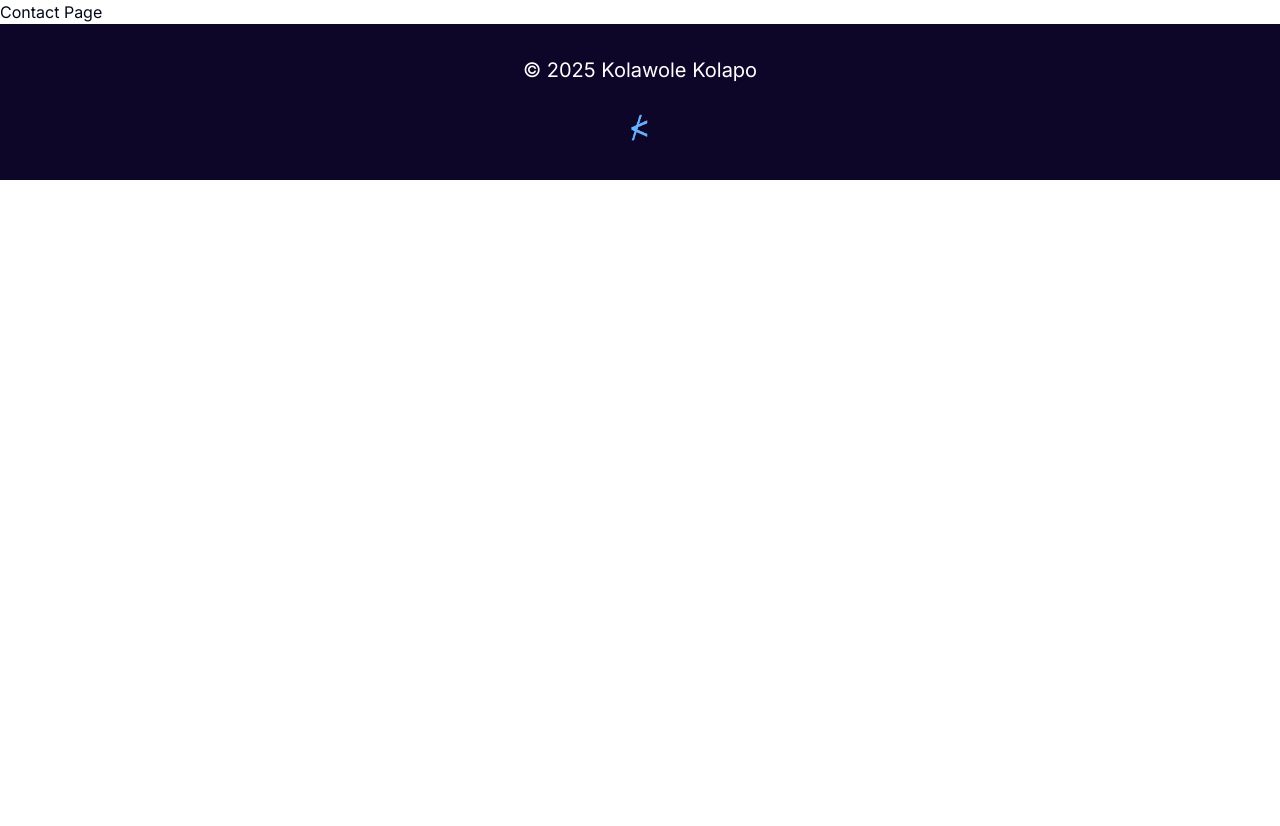
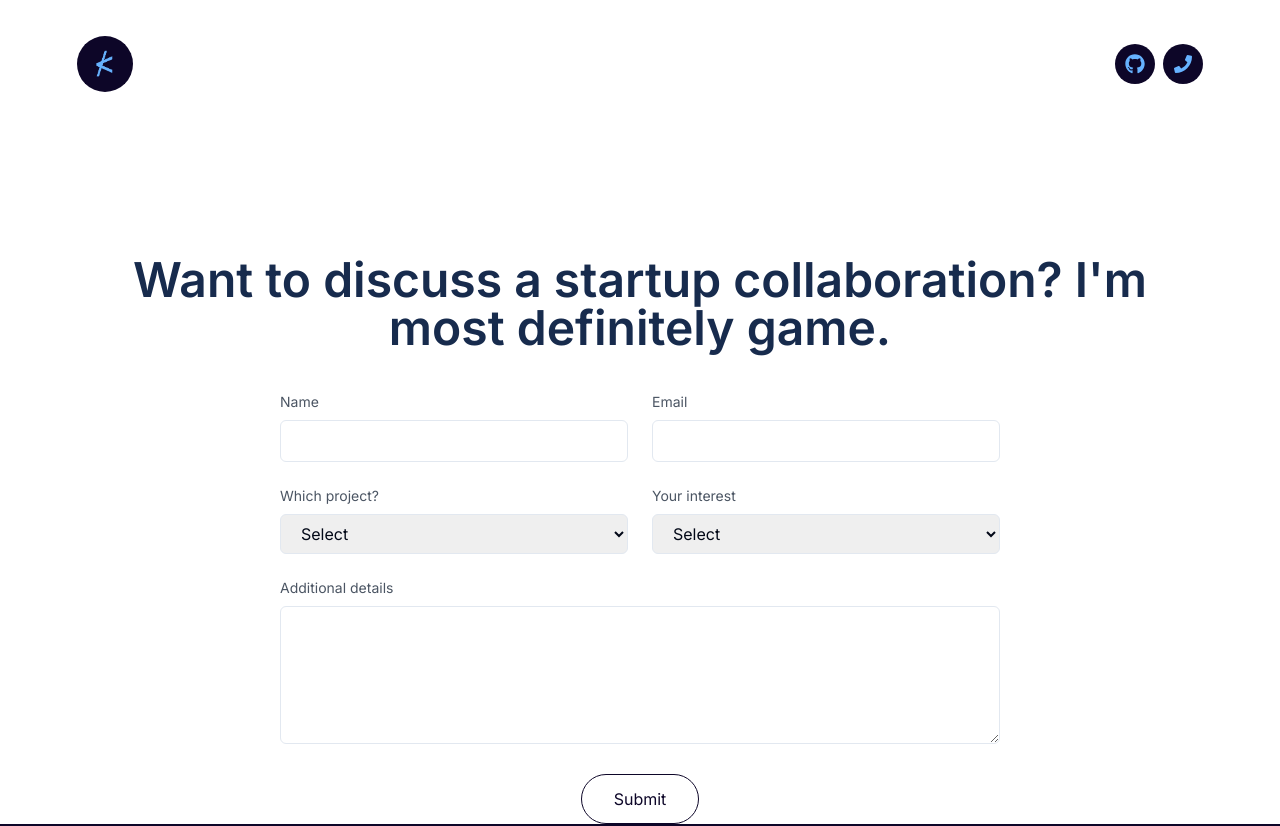
Before and after one commit to Pappy-Vx/kolapo, a Next.js app: page /contact in a window 1280 px wide. Shown: the top 826 px of the page. Before the commit the page ends 800 px from the top, so only its background shows below. Built offline with nearby package versions, Linux system fonts and the light colour scheme.

Commit message:
contact page form developed

```diff
--- a/package.json
+++ b/package.json
@@ -9,6 +9,7 @@
     "lint": "next lint"
   },
   "dependencies": {
+    "@emailjs/browser": "^4.4.1",
     "class-variance-authority": "^0.7.1",
     "clsx": "^2.1.1",
     "framer-motion": "^12.6.0",
--- a/src/app/contact/page.tsx
+++ b/src/app/contact/page.tsx
@@ -1,3 +1,5 @@
+import ContactMe from "@/components/ContactMe"
+
 export const metadata = {
     title: 'Contact • Elizabeth Jikiemi Award-Winning Project Manager and NGO Specialist',
     description: 'Elizabeth Jikiemi is a Super Award-Winning Project Manager and NGO Specialist based in Indiana specializing in branding, design, interactive, and advertising to help challenger brands break through the clutter and outsmart the competition.',
@@ -6,9 +8,7 @@ export const metadata = {
 export default function Contact() {
  return (
 <>
-<div>
-    Contact Page
-</div>
+<ContactMe />
 </>
  )
 }
--- /dev/null
+++ b/src/components/ContactMe.tsx
@@ -0,0 +1,170 @@
+"use client";
+
+import { useRef, useState } from "react";
+import Link from "next/link";
+import Image from "next/image";
+import { motion } from "framer-motion";
+import { FaGithub, FaPhone } from "react-icons/fa";
+import emailjs from "@emailjs/browser";
+
+export default function ContactMe() {
+  const form = useRef<HTMLFormElement>(null);
+  const [isHovered, setIsHovered] = useState(false);
+  const [submitted, setSubmitted] = useState(false);
+  const [error, setError] = useState(false);
+
+  const sendEmail = (e: React.FormEvent) => {
+    e.preventDefault();
+
+    if (form.current) {
+      emailjs
+        .sendForm(
+          "service_x2aghk8",
+          "template_hvrlyxn",
+          form.current,
+          "OIfB_KrmWkKysMQyt" // Replace this with your EmailJS public key
+        )
+        .then(
+          () => {
+            setSubmitted(true);
+            setError(false);
+            form.current?.reset();
+          },
+          () => {
+            setSubmitted(false);
+            setError(true);
+          }
+        );
+    }
+  };
+
+  return (
+    <>
+      <nav className="px-[6%] flex items-center justify-center">
+        <div className="flex h-32 items-center justify-between w-full max-w-[80rem]">
+          <Link
+            href="/"
+            className="logo flex items-center space-x-2 cursor-pointer"
+            onMouseEnter={() => setIsHovered(true)}
+            onMouseLeave={() => setIsHovered(false)}
+          >
+            <div className="h-14 w-14 rounded-full bg-primary flex items-center justify-center">
+              <Image src="/kola.jpg" alt="kola logo" width={40} height={40} />
+            </div>
+            <div className="overflow-hidden flex space-x-1">
+              <motion.span
+                initial={{ x: -20, opacity: 0 }}
+                animate={isHovered ? { x: 0, opacity: 1 } : { x: 20, opacity: 0 }}
+                transition={{ duration: 0.5, ease: "easeInOut" }}
+                className="font-bold"
+              >
+                Kolapo
+              </motion.span>
+              <motion.span
+                initial={{ x: -20, opacity: 0 }}
+                animate={isHovered ? { x: 0, opacity: 1 } : { x: 20, opacity: 0 }}
+                transition={{ duration: 0.5, delay: 0.15, ease: "easeInOut" }}
+                className="font-bold"
+              >
+                Kolawole
+              </motion.span>
+            </div>
+          </Link>
+          <div className="flex items-center flex-row gap-2">
+            <Link
+              href="https://github.com/Pappy-Vx"
+              className="bg-primary rounded-full h-10 w-10 flex items-center justify-center"
+            >
+              <FaGithub className="text-secondary text-xl" />
+            </Link>
+            <Link
+              href="tel:+2349042418998"
+              className="bg-primary rounded-full h-10 w-10 flex items-center justify-center"
+            >
+              <FaPhone className="text-secondary text-lg" />
+            </Link>
+          </div>
+        </div>
+      </nav>
+
+      <div>
+        <h2 className="text-xl font-bold text-font md:text-5xl md:font-semibold text-center mx-[6%] mt-32">
+          Want to discuss a startup collaboration? I'm most definitely game.
+        </h2>
+
+        <form
+          ref={form}
+          onSubmit={sendEmail}
+          className="w-full max-w-3xl mx-auto mt-10 px-6 space-y-6"
+        >
+          <div className="flex flex-col md:flex-row gap-6">
+            <div className="w-full">
+              <label className="block mb-2 text-sm text-gray-600">Name</label>
+              <input
+                type="text"
+                name="user_name"
+                required
+                className="w-full border rounded-md px-4 py-2 focus:outline-none focus:ring-2 focus:ring-primary"
+              />
+            </div>
+            <div className="w-full">
+              <label className="block mb-2 text-sm text-gray-600">Email</label>
+              <input
+                type="email"
+                name="user_email"
+                required
+                className="w-full border rounded-md px-4 py-2 focus:outline-none focus:ring-2 focus:ring-primary"
+              />
+            </div>
+          </div>
+
+          <div className="flex flex-col md:flex-row gap-6">
+            <div className="w-full">
+              <label className="block mb-2 text-sm text-gray-600">Which project?</label>
+              <select
+                name="project"
+                className="w-full border rounded-md px-4 py-2 focus:outline-none focus:ring-2 focus:ring-primary"
+              >
+                <option value="">Select</option>
+                <option value="AI For NGOs">AI For NGOs</option>
+                <option value="Data Dashboard">Data Dashboard</option>
+              </select>
+            </div>
+            <div className="w-full">
+              <label className="block mb-2 text-sm text-gray-600">Your interest</label>
+              <select
+                name="interest"
+                className="w-full border rounded-md px-4 py-2 focus:outline-none focus:ring-2 focus:ring-primary"
+              >
+                <option value="">Select</option>
+                <option value="Mentorship">Mentorship</option>
+                <option value="Partnership">Partnership</option>
+                <option value="Funding">Funding</option>
+              </select>
+            </div>
+          </div>
+
+          <div>
+            <label className="block mb-2 text-sm text-gray-600">Additional details</label>
+            <textarea
+              name="message"
+              rows={5}
+              className="w-full border rounded-md px-4 py-2 focus:outline-none focus:ring-2 focus:ring-primary"
+            />
+          </div>
+
+          <div className="text-center">
+            <button
+              type="submit"
+              className="px-8 py-3 rounded-full border border-primary text-primary hover:bg-primary hover:text-white transition duration-300"
+            >
+              Submit
+            </button>
+            {submitted && <p className="mt-4 text-green-600">Message sent successfully!</p>}
+            {error && <p className="mt-4 text-red-600">Failed to send. Try again.</p>}
+          </div>
+        </form>
+      </div>
+    </>
+  );
+}
--- a/src/components/TestimonialsSection.tsx
+++ b/src/components/TestimonialsSection.tsx
@@ -40,7 +40,7 @@ export default function TestimonialsSection() {
       quote:
         "Working with Kolawole Kolapo has been an absolute pleasure. His technical skills are top-notch, and his ability to communicate complex ideas clearly is a rare find. He consistently goes above and beyond to ensure project success, and his positive attitude makes collaboration enjoyable.",
       name: "Seyi Kayode",
-      title: "Digital ,arketer, Jumia",
+      title: "Digital Marketer, Jumia",
     },
   ];
 
```
Also changed, not shown: 1 other file (tests, documents, lock files or other folders).
